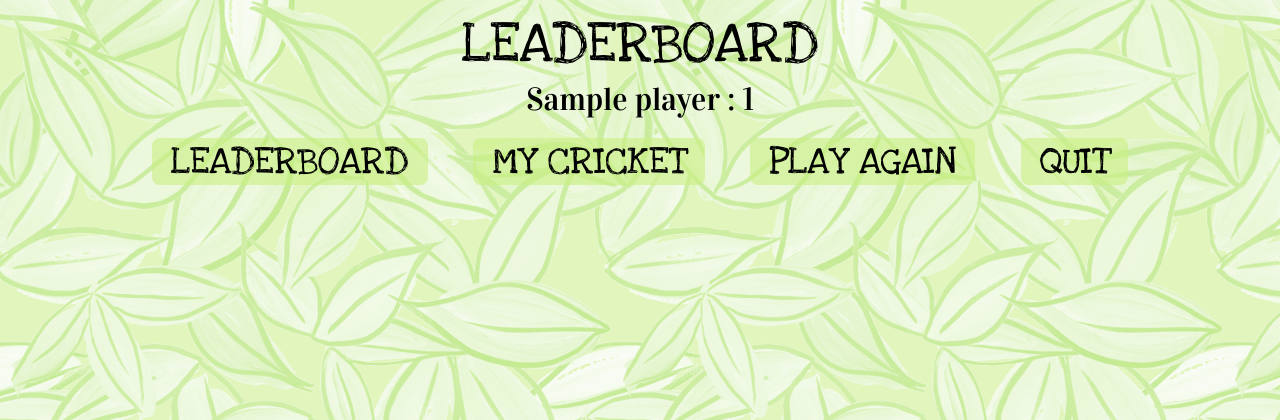
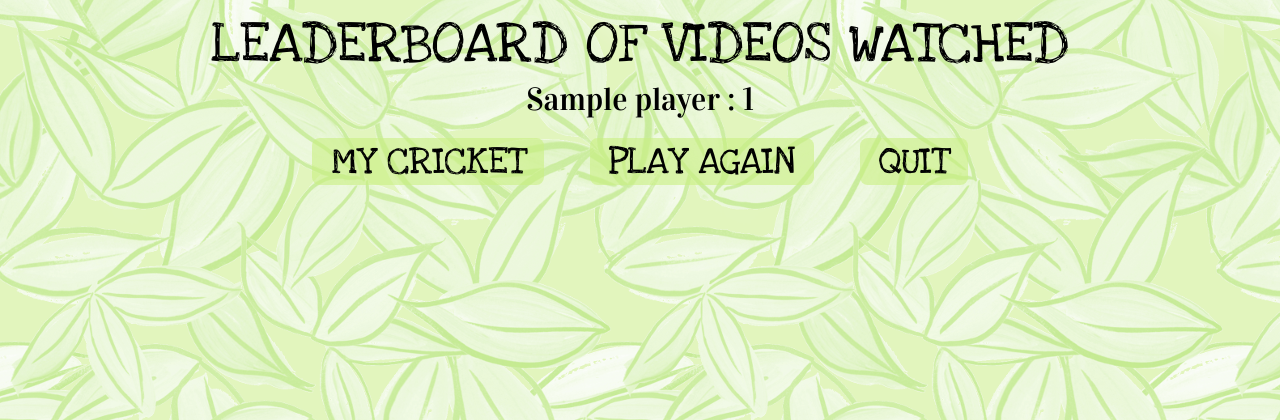
Before and after one commit to fo-am/cricket-tales2, a Django app: page /leaderboard/1/ in a window 1280 px wide. Shown: the top 420 px of the page. Run offline with Django 3.2, Linux system fonts and the light colour scheme; tables that the repository leaves empty hold one stand-in row (values such as "Sample post").

Commit message:
final stitching between screens

```diff
--- a/cricket_tales2/urls.py
+++ b/cricket_tales2/urls.py
@@ -24,7 +24,7 @@
     url(r'^results_eating/(?P<pk>\d+)/$', views.ResultsEatingView.as_view(), name='results_eating'),
     url(r'^results_singing/(?P<pk>\d+)/$', views.ResultsSingingView.as_view(), name='results_singing'),
     url(r'^player_name/', csrf_exempt(views.player_name), name='player_name'),
-    url(r'^leaderboard/', views.LeaderboardView.as_view(), name='leaderboard'),
+    url(r'^leaderboard/(?P<pk>\d+)/', views.LeaderboardView.as_view(), name='leaderboard'),
 )
 
 urlpatterns += patterns('',
--- a/crickets/templates/crickets/leaderboard.html
+++ b/crickets/templates/crickets/leaderboard.html
@@ -4,7 +4,7 @@
 {% block crickets_stuff %}
 
 <div class="centred-block">
-  <h3>{% trans "Leaderboard" %}</h3>
+  <h3>{% trans "Leaderboard of videos watched" %}</h3>
 </div>
 
 {% if player_list %}
@@ -18,10 +18,6 @@
 {% endif %}
 
 <div class="button-row">
-    <button class="small"
-      onclick="window.location.href='/leaderboard/'">
-      {% trans "Leaderboard" %}
-    </button>
     <button class="small"
 	    onclick="window.location.href='/personality/{{ cricket.id }}'">
       {% trans "My Cricket" %}
--- a/crickets/templates/crickets/personality.html
+++ b/crickets/templates/crickets/personality.html
@@ -64,7 +64,7 @@
 
 <div class="button-row">
   <button class="small"
-	  onclick="window.location.href='/leaderboard/'">
+	  onclick="window.location.href='/leaderboard/{{ cricket.id }}'">
     {% trans "Leaderboard" %}
   </button>
   <button class="small"
--- a/crickets/templates/crickets/results_eating.html
+++ b/crickets/templates/crickets/results_eating.html
@@ -19,7 +19,7 @@
 
   <div class="left" style="position: relative; margin: 2vw; width: 40%;">
     <div class="results-pointer" style="top: 1vw; left: {{ eating_score }}%"></div>
-    <img class="results-image" src="/media/images/autoplots/moving.png">
+    <img class="results-image" src="/media/images/autoplots/eating.png">
   </div>
   <div class="right results-text">
     <p>{% trans "What times of the day do most crickets eat?" %}</p>
@@ -41,7 +41,7 @@
 
 <div class="button-row">
     <button class="small"
-      onclick="window.location.href='/leaderboard/'">
+      onclick="window.location.href='/leaderboard/{{ cricket.id }}'">
       {% trans "Leaderboard" %}
     </button>
     <button class="small"
--- a/crickets/templates/crickets/results_movement.html
+++ b/crickets/templates/crickets/results_movement.html
@@ -42,7 +42,7 @@
 
 <div class="button-row">
     <button class="small"
-      onclick="window.location.href='/leaderboard/'">
+      onclick="window.location.href='/leaderboard/{{ cricket.id }}'">
       {% trans "Leaderboard" %}
     </button>
     <button class="small"
--- a/crickets/templates/crickets/results_singing.html
+++ b/crickets/templates/crickets/results_singing.html
@@ -19,7 +19,7 @@
 
   <div class="left" style="position: relative; margin: 2vw; width: 40%;">
     <div class="results-pointer" style="top: 1vw; left: {{ singing_score }}%"></div>
-    <img class="results-image" src="/media/images/autoplots/moving.png">
+    <img class="results-image" src="/media/images/autoplots/singing.png">
   </div>
   <div class="right results-text">
     <p>{% trans "Do crickets sing all day, or only at certain times?" %}</p>
@@ -40,7 +40,7 @@
 
 <div class="button-row">
     <button class="small"
-      onclick="window.location.href='/leaderboard/'">
+      onclick="window.location.href='/leaderboard/{{ cricket.id }}'">
       {% trans "Leaderboard" %}
     </button>
     <button class="small"
--- a/crickets/views.py
+++ b/crickets/views.py
@@ -9,8 +9,8 @@
 # Create your views here.
 
 def index(request):
-    # on installation versio - clear the session stuff here...
-    #request.session.flush()
+    # on installation version - clear the session stuff here...
+    request.session.flush()
     context={}
     context['done_training'] = False
     # don't add anything to session till player has passed check
@@ -174,15 +174,17 @@
     if request.method == 'POST':
         if 'player_number' in request.session:
             player = Player.objects.get(pk=request.session["player_number"])
-            player.name=request.POST['name']
+            player.name=request.POST['name'][:3]
             player.save()
     return HttpResponse('')
 
-class LeaderboardView(generic.ListView):
-    model = Player
+class LeaderboardView(generic.DetailView):
+    model = Cricket
     template_name = 'crickets/leaderboard.html'
-    def get_queryset(self):
-        return Player.objects.exclude(name="???").exclude(videos_watched=0).order_by('-videos_watched')[:20]
+    def get_context_data(self, **kwargs):
+        context = super(LeaderboardView, self).get_context_data(**kwargs)
+        context["player_list"]=Player.objects.exclude(name="???").exclude(videos_watched=0).order_by('-videos_watched')[:20]
+        return context
 
 class EventForm(ModelForm):
      class Meta:
@@ -226,15 +228,16 @@
             cricket = Cricket.objects.get(pk=movie.cricket.id)
 
             if obj.event_type=="burrow_start":
+                cricket.activity+=1
+                movie.views+=1
+                movie.save()
+
+            if obj.event_type=="burrow_end":
                 # on burrow_start update player videos watched
-                print(request.session["player_number"])
                 if "player_number" in request.session:
                     player = Player.objects.get(pk=request.session["player_number"])
                     player.videos_watched+=1
                     player.save()
-                cricket.activity+=1
-                movie.views+=1
-                movie.save()
 
             cricket.save()
             return HttpResponse('')
```
